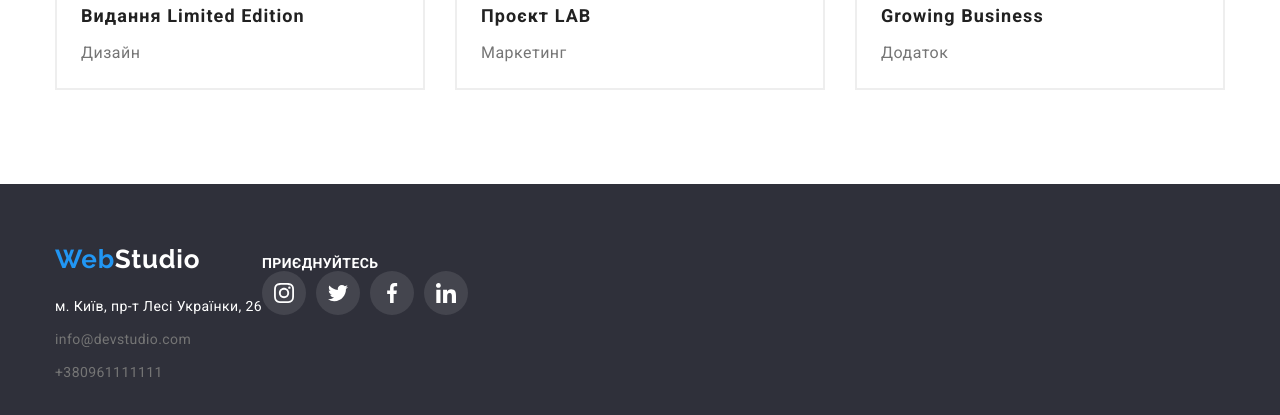
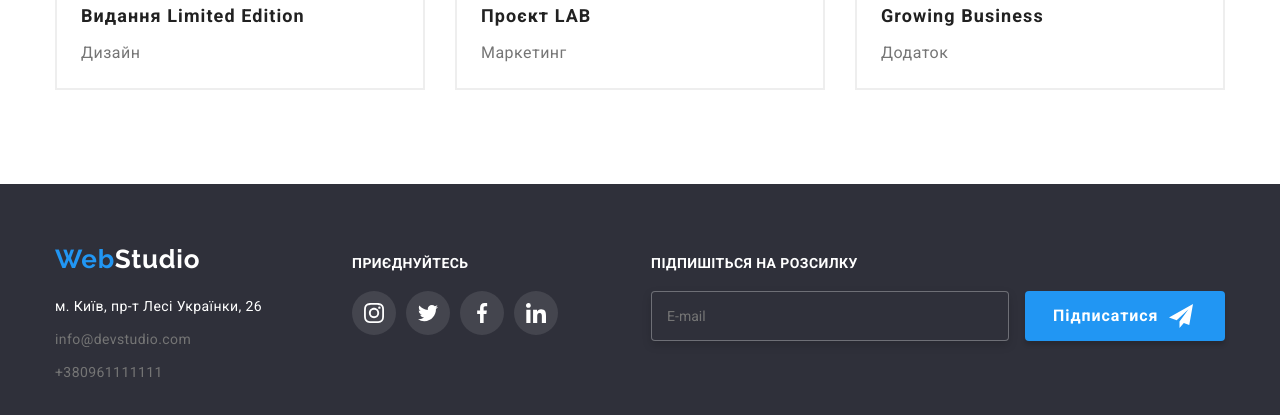
Before and after one commit to hikee1987/goit-markup-hw-06, a plain HTML site: page portfolio.html in a window 1280 px wide. Shown: the part 1453-1868 px from the top of the page. Drawn offline with Linux system fonts and the light colour scheme.

Commit message:
добавил футер в портфолио

```diff
--- a/portfolio.html
+++ b/portfolio.html
@@ -282,8 +282,8 @@
       <!-- Footer -->
       <footer class="footer">
          <div class="container footer-wrap">
-            <div class="">
-               <a href="./index.html" class="logo-footer"
+            <div class="footer-adress">
+               <a class="logo-footer" href="./index.html"
                   ><span class="logo-color">Web</span>Studio</a
                >
                <address class="adress">
@@ -306,7 +306,7 @@
             </div>
             <!-- Footer socials -->
             <div class="footer-socials">
-               <strong class="footer-subtitle">приєднуйтесь</strong>
+               <p class="footer-subtitle">приєднуйтесь</p>
                <ul class="footer-list">
                   <li class="footer-socials-item">
                      <a
@@ -358,6 +358,26 @@
                   </li>
                </ul>
             </div>
+            <!-- Footer subscribe -->
+            <div class="footer-subscribe">
+               <form action="#">
+                  <p class="footer-text">Підпишіться на розсилку</p>
+                  <label class="footer-label">
+                     <input
+                        class="footer-input"
+                        type="email"
+                        name="user-email"
+                        placeholder="E-mail"
+                     />
+                  </label>
+                  <button class="footer-btn" type="submit">
+                     Підписатися
+                     <svg class="footer-icon" width="24" height="24">
+                        <use href="./images/icons.svg#icon-send"></use>
+                     </svg>
+                  </button>
+               </form>
+            </div>
          </div>
       </footer>
    </body>
```
